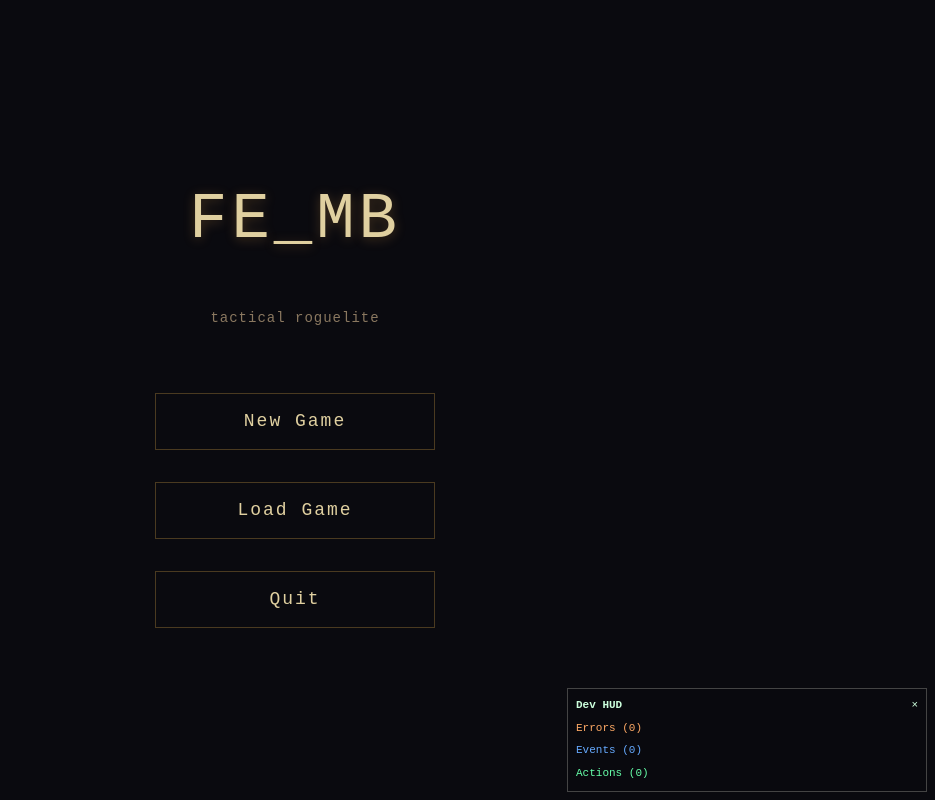
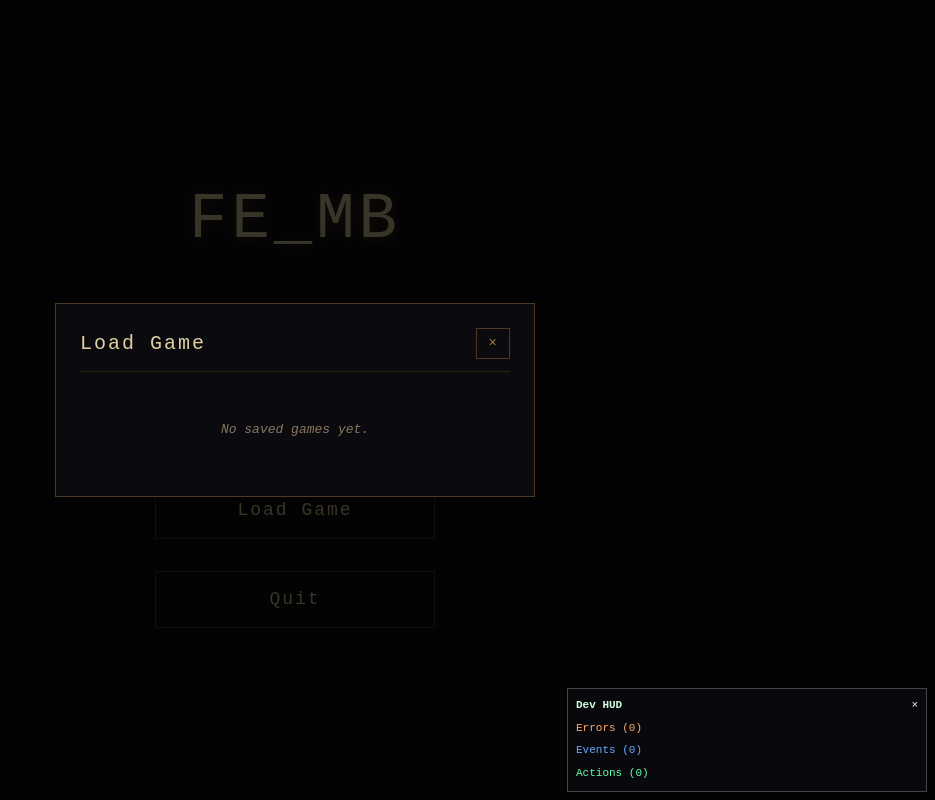
Before and after one commit to Gaguchi/Godot_projects, a React (Vite) app in the folder fe-mb/phaser/: page / in a window 1280 px wide. Both pictures are taken after a click on the button "Load Game". Shown: the whole page, without its empty margins (345-1280 px from the left). Built offline with nearby package versions, Linux system fonts and the light colour scheme.

Commit message:
feat(phaser): [P1-04] LoadGameModal with empty-state placeholder

```diff
--- a/fe-mb/phaser/src/App.tsx
+++ b/fe-mb/phaser/src/App.tsx
@@ -3,6 +3,7 @@ import { ErrorBoundary } from './ui/ErrorBoundary'
 import { DevHud } from './ui/DevHud'
 import { ViewContext, type View } from './ui/view'
 import { TitleScreen } from './ui/screens/TitleScreen'
+import { LoadGameModal, type SaveSlot } from './ui/modals/LoadGameModal'
 import { createErrorBus } from './state/errorBus'
 import { createEventBus } from './state/eventBus'
 import { createActionLog } from './state/actionLog'
@@ -16,6 +17,7 @@ export const __busRefs = { errorBus, eventBus, actionLog }
 
 export function App(): React.JSX.Element {
   const [view, setView] = useState<View>('title')
+  const [loadModalOpen, setLoadModalOpen] = useState(false)
   const dispatchMeta = useMetaStore((s) => s.dispatch)
 
   const onNewGame = useCallback(() => {
@@ -25,6 +27,15 @@ export function App(): React.JSX.Element {
     // combatStore which is still in initial BOOT state until then).
   }, [dispatchMeta])
 
+  const onLoadGame = useCallback(() => {
+    setLoadModalOpen(true)
+  }, [])
+
+  // P1-04: empty list for now. Real save slots are read from localStorage
+  // once the save UX lands in a later milestone. The persistence layer
+  // (loadFromString, atomic hydration) already exists in src/persistence/.
+  const saveSlots: SaveSlot[] = []
+
   return (
     <ViewContext.Provider value={{ view, setView }}>
       <ErrorBoundary errorBus={errorBus}>
@@ -32,7 +43,7 @@ export function App(): React.JSX.Element {
           {view === 'title' ? (
             <TitleScreen
               onNewGame={onNewGame}
-              onLoadGame={() => { /* wired in P1-04 */ }}
+              onLoadGame={onLoadGame}
               onQuit={() => { /* wired in P1-05 */ }}
             />
           ) : (
@@ -42,6 +53,15 @@ export function App(): React.JSX.Element {
             </>
           )}
           <DevHud errorBus={errorBus} eventBus={eventBus} actionLog={actionLog} />
+          <LoadGameModal
+            open={loadModalOpen}
+            slots={saveSlots}
+            onClose={() => setLoadModalOpen(false)}
+            onSelect={(_slotId) => {
+              // Real load lands later. For foundation: just close the modal.
+              setLoadModalOpen(false)
+            }}
+          />
         </div>
       </ErrorBoundary>
     </ViewContext.Provider>
--- /dev/null
+++ b/fe-mb/phaser/src/ui/modals/LoadGameModal.tsx
@@ -0,0 +1,121 @@
+import React from 'react'
+
+/**
+ * Load Game modal — shows a list of saved games from localStorage.
+ *
+ * Foundation milestone has no save slots populated yet (save UX lands later);
+ * this modal renders the empty-state for now. The save format and atomic
+ * hydration logic are already in `phaser/src/persistence/{save,load}.ts`,
+ * so wiring real save slots is a small follow-up task.
+ */
+export interface SaveSlot {
+  slotId: string
+  label: string
+  savedAt: number
+}
+
+export interface LoadGameModalProps {
+  open: boolean
+  slots: SaveSlot[]
+  onClose: () => void
+  onSelect: (slotId: string) => void
+}
+
+const overlayStyle: React.CSSProperties = {
+  position: 'fixed',
+  inset: 0,
+  background: 'rgba(0, 0, 0, 0.75)',
+  display: 'flex',
+  alignItems: 'center',
+  justifyContent: 'center',
+  zIndex: 1000,
+}
+
+const modalStyle: React.CSSProperties = {
+  width: 480,
+  maxHeight: '70vh',
+  background: '#0a0a0f',
+  border: '1px solid #4a3a20',
+  color: '#e0d0a0',
+  fontFamily: 'monospace',
+  padding: 24,
+  display: 'flex',
+  flexDirection: 'column',
+  gap: 16,
+}
+
+const headerStyle: React.CSSProperties = {
+  display: 'flex',
+  justifyContent: 'space-between',
+  alignItems: 'center',
+  borderBottom: '1px solid #2a2010',
+  paddingBottom: 12,
+}
+
+const closeBtnStyle: React.CSSProperties = {
+  background: 'transparent',
+  color: '#a07a40',
+  border: '1px solid #4a3a20',
+  cursor: 'pointer',
+  fontFamily: 'monospace',
+  fontSize: 14,
+  padding: '4px 12px',
+}
+
+const emptyStyle: React.CSSProperties = {
+  textAlign: 'center',
+  padding: 32,
+  color: '#8a7860',
+  fontStyle: 'italic',
+}
+
+const slotStyle: React.CSSProperties = {
+  background: 'transparent',
+  border: '1px solid #2a2010',
+  color: '#e0d0a0',
+  fontFamily: 'monospace',
+  fontSize: 14,
+  padding: 12,
+  cursor: 'pointer',
+  textAlign: 'left',
+  display: 'flex',
+  justifyContent: 'space-between',
+}
+
+export function LoadGameModal({ open, slots, onClose, onSelect }: LoadGameModalProps): React.JSX.Element | null {
+  if (!open) return null
+
+  return (
+    <div id="load-game-overlay" style={overlayStyle} onClick={onClose}>
+      <div
+        id="load-game-modal"
+        style={modalStyle}
+        onClick={(e) => e.stopPropagation()}
+        role="dialog"
+        aria-labelledby="load-game-title"
+      >
+        <div style={headerStyle}>
+          <h2 id="load-game-title" style={{ margin: 0, fontSize: 20, letterSpacing: 2 }}>Load Game</h2>
+          <button id="load-game-close" type="button" style={closeBtnStyle} onClick={onClose}>×</button>
+        </div>
+        {slots.length === 0 ? (
+          <div id="load-game-empty" style={emptyStyle}>No saved games yet.</div>
+        ) : (
+          <div style={{ display: 'flex', flexDirection: 'column', gap: 8 }}>
+            {slots.map((s) => (
+              <button
+                key={s.slotId}
+                type="button"
+                style={slotStyle}
+                onClick={() => onSelect(s.slotId)}
+              >
+                <span>{s.label}</span>
+                <span style={{ color: '#8a7860' }}>{new Date(s.savedAt).toLocaleString()}</span>
+              </button>
+            ))}
+          </div>
+        )}
+      </div>
+    </div>
+  )
+}
```
Also changed, not shown: 2 other files (tests, documents, lock files or other folders).
